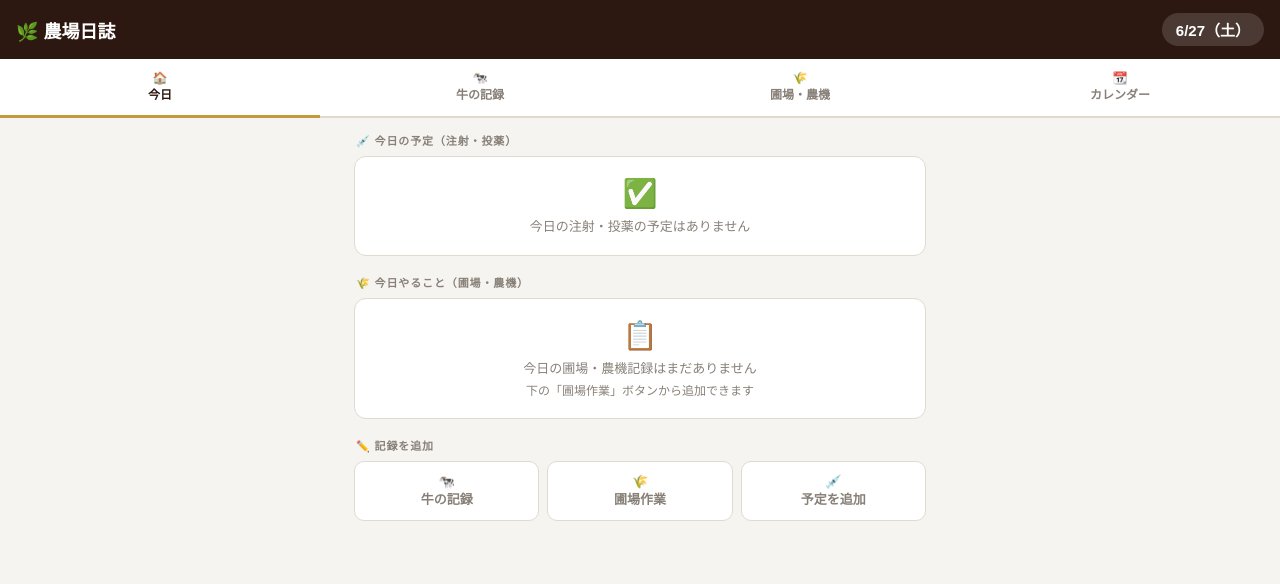
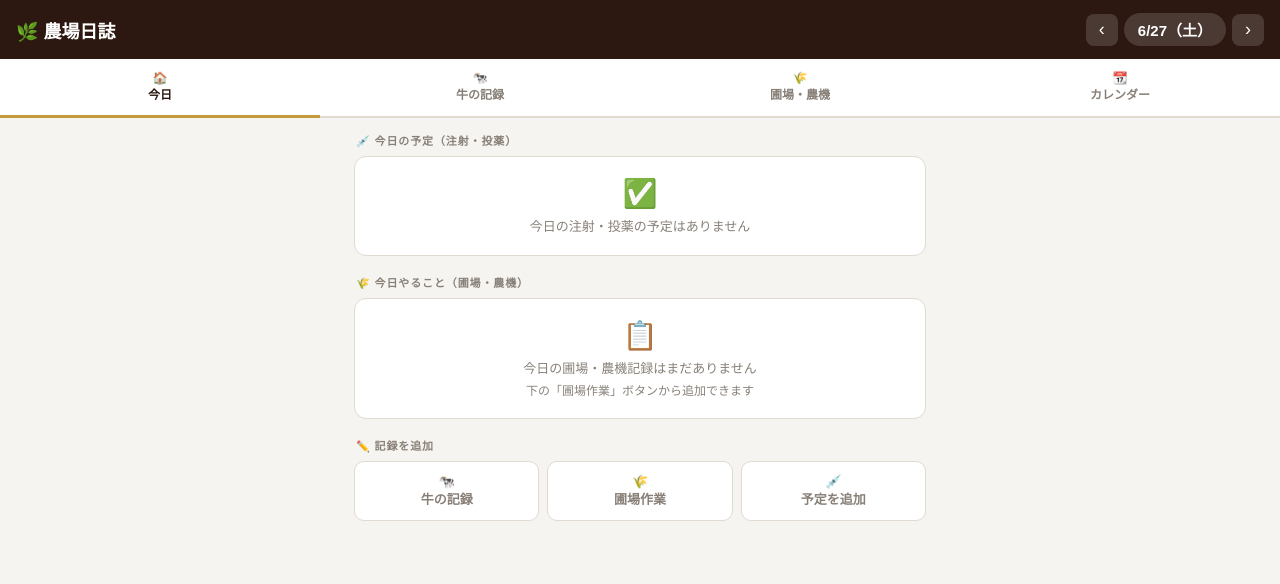
Before and after one commit to kyatapira10/dairy-farm, a plain HTML site: page farm_diary.html in a window 1280 px wide. Drawn offline with Linux system fonts and the light colour scheme.

Commit message:
Add files via upload

```diff
--- a/farm_diary.html
+++ b/farm_diary.html
@@ -132,7 +132,11 @@
 </div>
 <header>
   <h1>🌿 農場日誌</h1>
-  <span class="date-badge" id="currentDate"></span>
+  <div style="display:flex;align-items:center;gap:6px;">
+    <button onclick="shiftDay(-1)" style="background:rgba(255,255,255,0.15);border:none;color:white;width:32px;height:32px;border-radius:8px;font-size:18px;cursor:pointer;display:flex;align-items:center;justify-content:center;">‹</button>
+    <span class="date-badge" id="currentDate"></span>
+    <button onclick="shiftDay(1)" style="background:rgba(255,255,255,0.15);border:none;color:white;width:32px;height:32px;border-radius:8px;font-size:18px;cursor:pointer;display:flex;align-items:center;justify-content:center;">›</button>
+  </div>
 </header>
 <div class="tabs">
   <div class="tab active" id="tab-today"    onclick="switchTab('today')">🏠<br>今日</div>
@@ -218,6 +222,11 @@ function autoSave(){
     var m=document.getElementById('autoSaveMsg');
     m.classList.add('show'); setTimeout(function(){m.classList.remove('show');},1500);
   },600);
+}
+
+function shiftDay(n){
+  currentDate.setDate(currentDate.getDate()+n);
+  loadDay();
 }
 
 function loadDay(){
```
